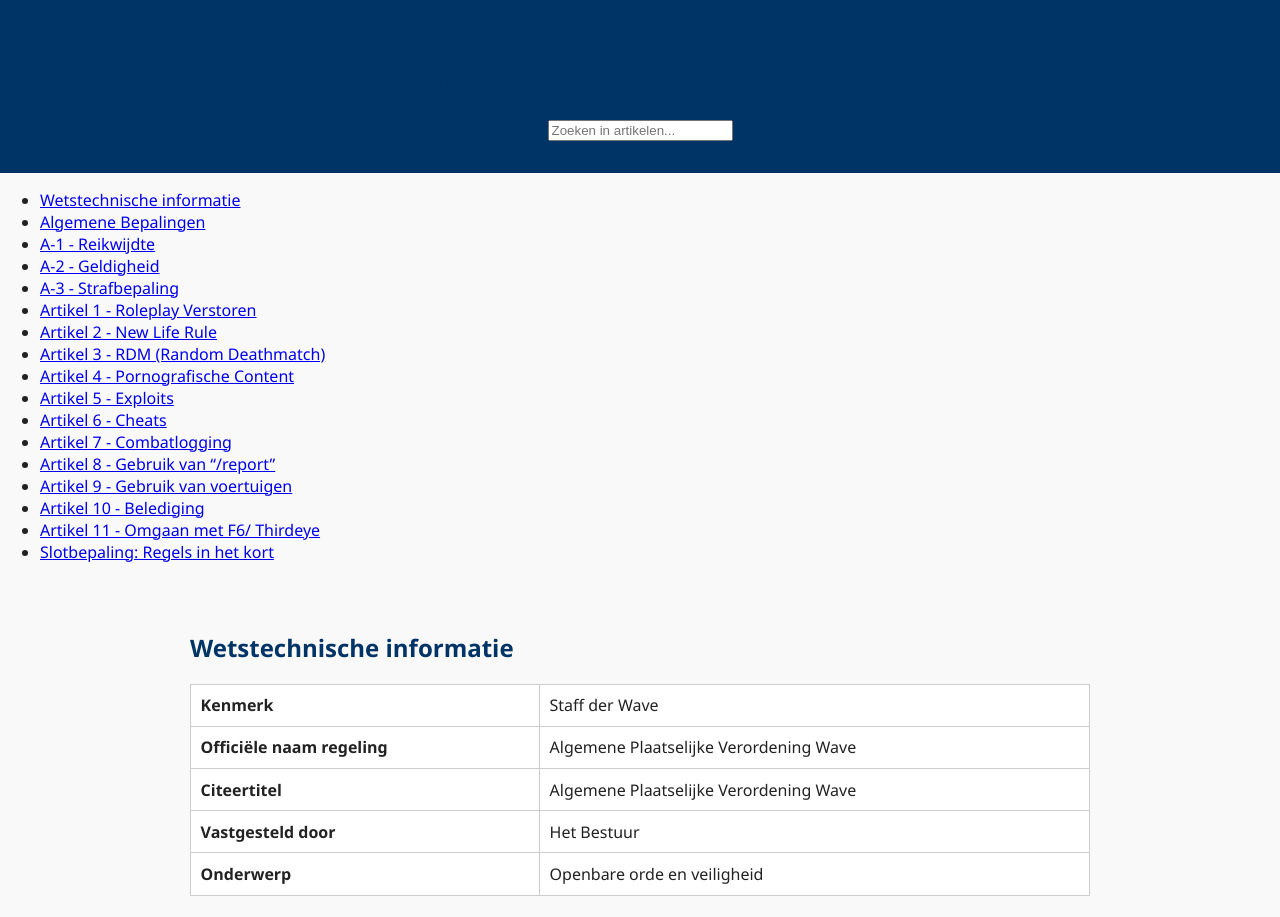
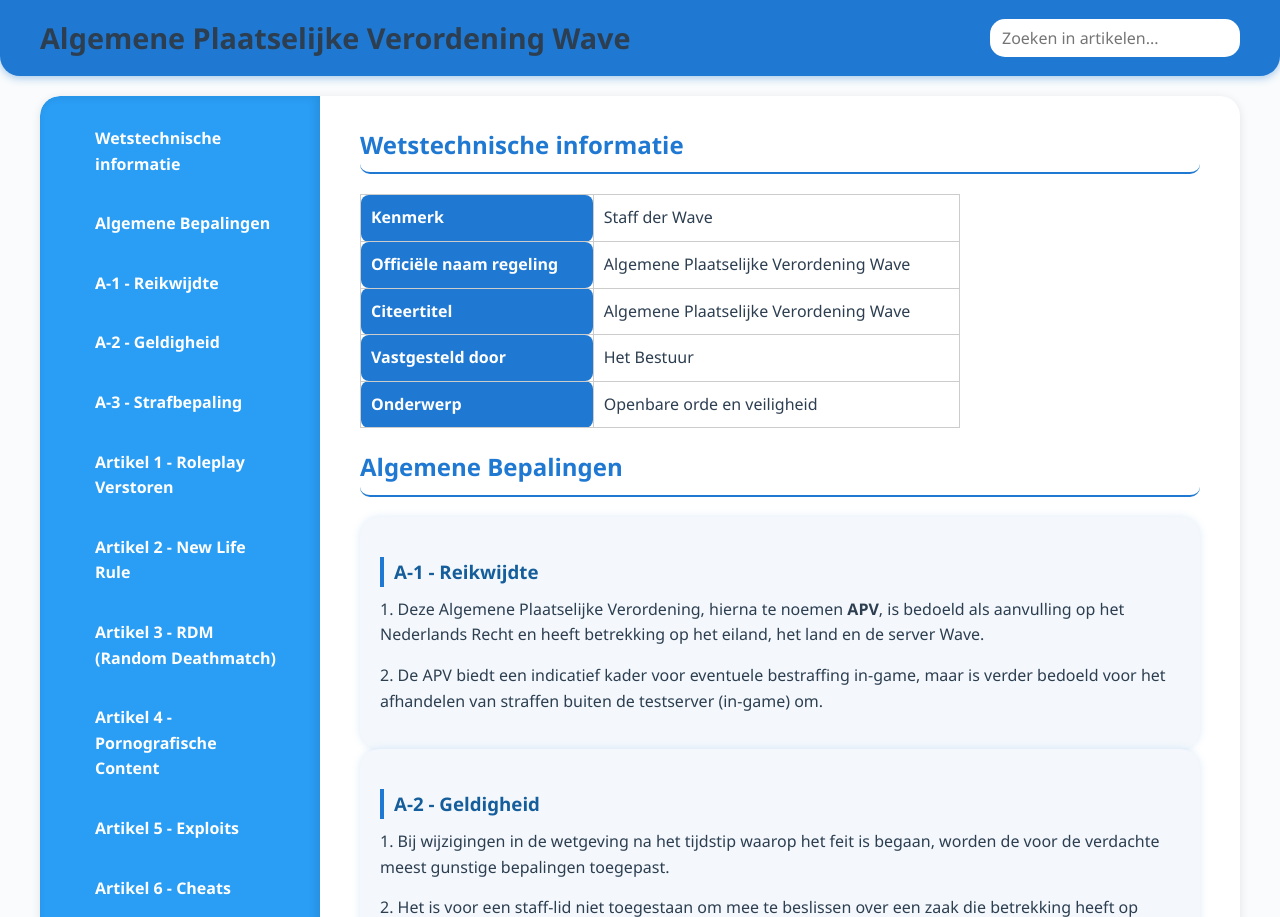
Before and after one commit to rodemotor/customapv, a plain HTML site: page index.html in a window 1280 px wide. Shown: the top 917 px of the page. Drawn offline with Linux system fonts and the light colour scheme.

Commit message:
Update style.css

```diff
--- a/assets/style.css
+++ b/assets/style.css
@@ -1,63 +1,156 @@
-/* Algemene layout */
+/* Basis reset */
+* {
+  box-sizing: border-box;
+  margin: 0;
+  padding: 0;
+  font-family: 'Segoe UI', Tahoma, Geneva, Verdana, sans-serif;
+  color: #2c3e50;
+}
+
 body {
-  font-family: 'Segoe UI', Tahoma, Geneva, Verdana, sans-serif;
-  margin: 0;
-  background-color: #f9f9f9;
-  color: #222;
+  background: #f9fbfc;
+  line-height: 1.6;
 }
 
 header {
-  background-color: #003366;
+  background: #1f78d1;
   color: white;
-  padding: 2rem;
-  text-align: center;
+  padding: 15px 30px;
+  border-radius: 0 0 20px 20px;
+  box-shadow: 0 2px 8px rgb(31 120 209 / 0.4);
 }
 
-.subtitle {
-  font-size: 1.1rem;
-  color: #dddddd;
+.header-container {
+  display: flex;
+  justify-content: space-between;
+  align-items: center;
+  max-width: 1200px;
+  margin: 0 auto;
 }
 
-main {
-  padding: 2rem;
-  max-width: 900px;
-  margin: auto;
+header h1 {
+  font-weight: 700;
+  font-size: 1.8rem;
 }
 
-footer {
-  background-color: #003366;
-  color: white;
-  text-align: center;
-  padding: 1rem;
-  margin-top: 3rem;
+header input[type="text"] {
+  padding: 8px 12px;
+  border-radius: 15px;
+  border: none;
+  width: 250px;
+  font-size: 1rem;
+  transition: box-shadow 0.3s ease;
 }
 
-h1, h2, h3 {
-  color: #003366;
+header input[type="text"]:focus {
+  outline: none;
+  box-shadow: 0 0 8px #2a7ae2;
+}
+
+.container {
+  display: flex;
+  max-width: 1200px;
+  margin: 20px auto;
+  background: white;
+  border-radius: 20px;
+  box-shadow: 0 2px 10px rgb(0 0 0 / 0.1);
+  min-height: 600px;
+  overflow: hidden;
+}
+
+#sidebar {
+  width: 280px;
+  background: #2a9df4;
+  color: white;
+  padding: 20px;
+  border-radius: 20px 0 0 20px;
+  overflow-y: auto;
+  box-shadow: inset -3px 0 10px rgb(0 0 0 / 0.1);
+}
+
+#sidebar ul {
+  list-style: none;
+}
+
+#sidebar ul li {
+  margin-bottom: 14px;
+}
+
+#sidebar ul li a {
+  color: white;
+  text-decoration: none;
+  font-weight: 600;
+  padding: 10px 15px;
+  display: block;
+  border-radius: 15px;
+  transition: background-color 0.3s ease;
+}
+
+#sidebar ul li a:hover {
+  background-color: #1861c0;
+}
+
+#content {
+  flex: 1;
+  padding: 30px 40px;
+  overflow-y: auto;
+}
+
+h2 {
+  color: #1f78d1;
+  margin-bottom: 20px;
+  border-bottom: 2px solid #1f78d1;
+  padding-bottom: 8px;
+  border-radius: 10px;
+}
+
+h3 {
+  margin-bottom: 10px;
+  color: #155d9b;
+  border-left: 4px solid #1f78d1;
+  padding-left: 10px;
+  margin-top: 20px;
+}
+
+p, ul, table {
+  margin-bottom: 15px;
 }
 
 table {
+  border-collapse: collapse;
   width: 100%;
-  border-collapse: collapse;
-  margin-bottom: 2rem;
+  max-width: 600px;
+  margin-bottom: 20px;
 }
 
 table th, table td {
-  padding: 0.6rem;
-  border: 1px solid #cccccc;
+  border: 1px solid #ccc;
+  padding: 10px;
+  border-radius: 8px;
+}
+
+table th {
+  background: #1f78d1;
+  color: white;
   text-align: left;
-  background-color: #ffffff;
+}
+
+ul li {
+  margin-left: 20px;
+  margin-bottom: 8px;
+}
+
+code {
+  background: #e3eaf6;
+  padding: 2px 6px;
+  border-radius: 8px;
+  font-family: monospace;
+  font-size: 0.9rem;
 }
 
 article {
-  background-color: white;
-  padding: 1.5rem;
-  border-radius: 8px;
-  box-shadow: 0 0 10px rgba(0,0,0,0.05);
-  line-height: 1.6;
+  background: #f4f8fc;
+  padding: 20px;
+  border-radius: 20px;
+  box-shadow: 0 0 8px rgb(31 120 209 / 0.15);
 }
-
-article h3 {
-  margin-top: 1.5rem;
-  font-size: 1.2rem;
-}
```
